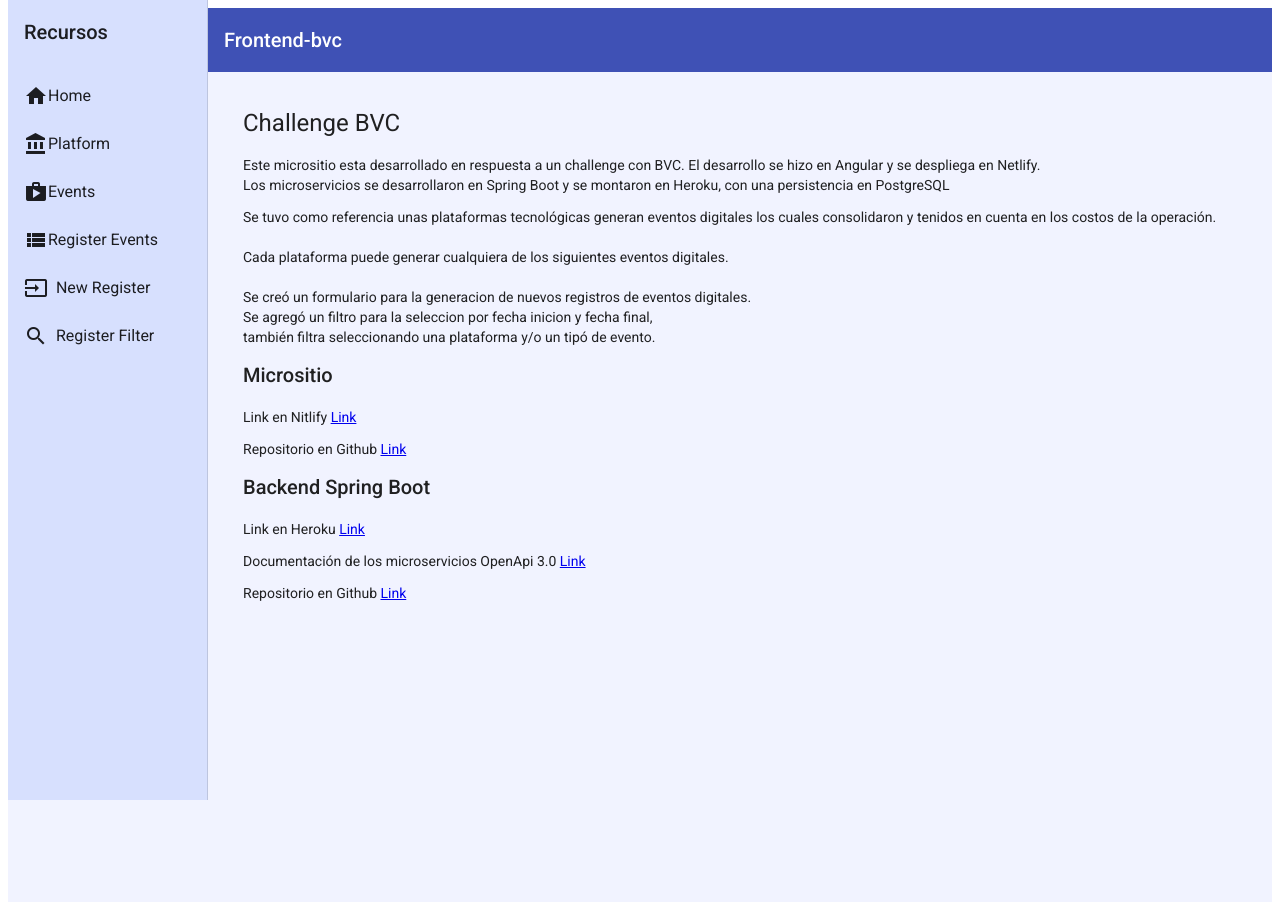
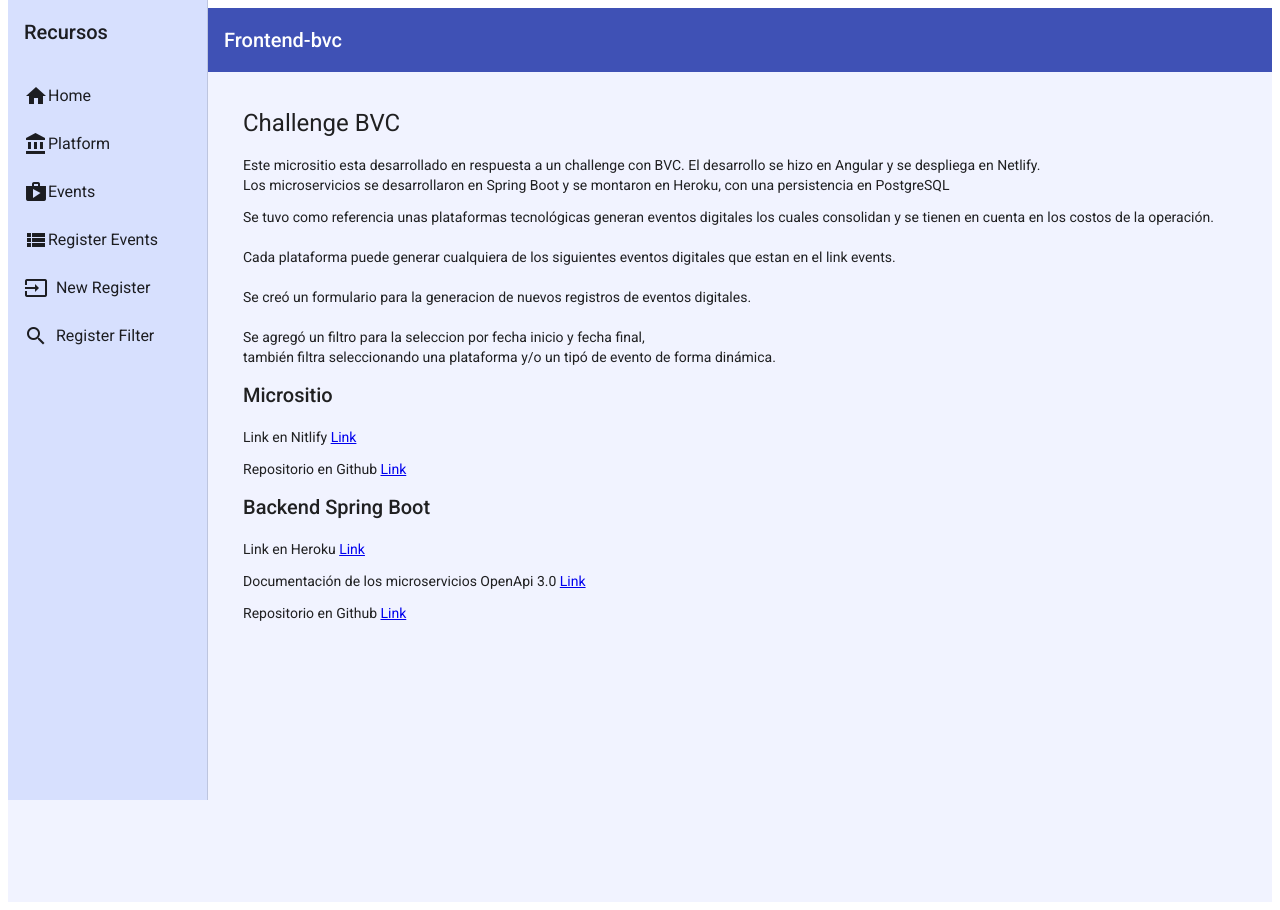
Before and after one commit to jesusmarin/frontend-bvc, an Angular app: page /inicio in a window 1280 px wide. Built offline with nearby package versions, Linux system fonts and the light colour scheme.

Commit message:
text dashborad ajust

```diff
--- a/src/app/dashboard/dashboard.component.html
+++ b/src/app/dashboard/dashboard.component.html
@@ -6,12 +6,12 @@
     y se montaron en Heroku, con una persistencia en PostgreSQL
   </p>
   <p>
-    Se tuvo como referencia unas plataformas tecnológicas generan eventos digitales los cuales consolidaron
-    y tenidos en cuenta en los costos de la operación.<br><br>
-    Cada plataforma puede generar cualquiera de los siguientes eventos digitales.<br><br>
-    Se creó un formulario para la generacion de nuevos registros de eventos digitales.<br>
-    Se agregó un filtro para la seleccion por fecha inicion y fecha final,<br>
-    también filtra seleccionando una plataforma y/o un tipó de evento.<br>
+    Se tuvo como referencia unas plataformas tecnológicas generan eventos digitales los cuales consolidan
+    y se tienen en cuenta en los costos de la operación.<br><br>
+    Cada plataforma puede generar cualquiera de los siguientes eventos digitales que estan en el link events.<br><br>
+    Se creó un formulario para la generacion de nuevos registros de eventos digitales.<br><br>
+    Se agregó un filtro para la seleccion por fecha inicio y fecha final,<br>
+    también filtra seleccionando una plataforma y/o un tipó de evento de forma din&aacute;mica.<br>
 
   </p>
   <h2>Micrositio</h2>
```
